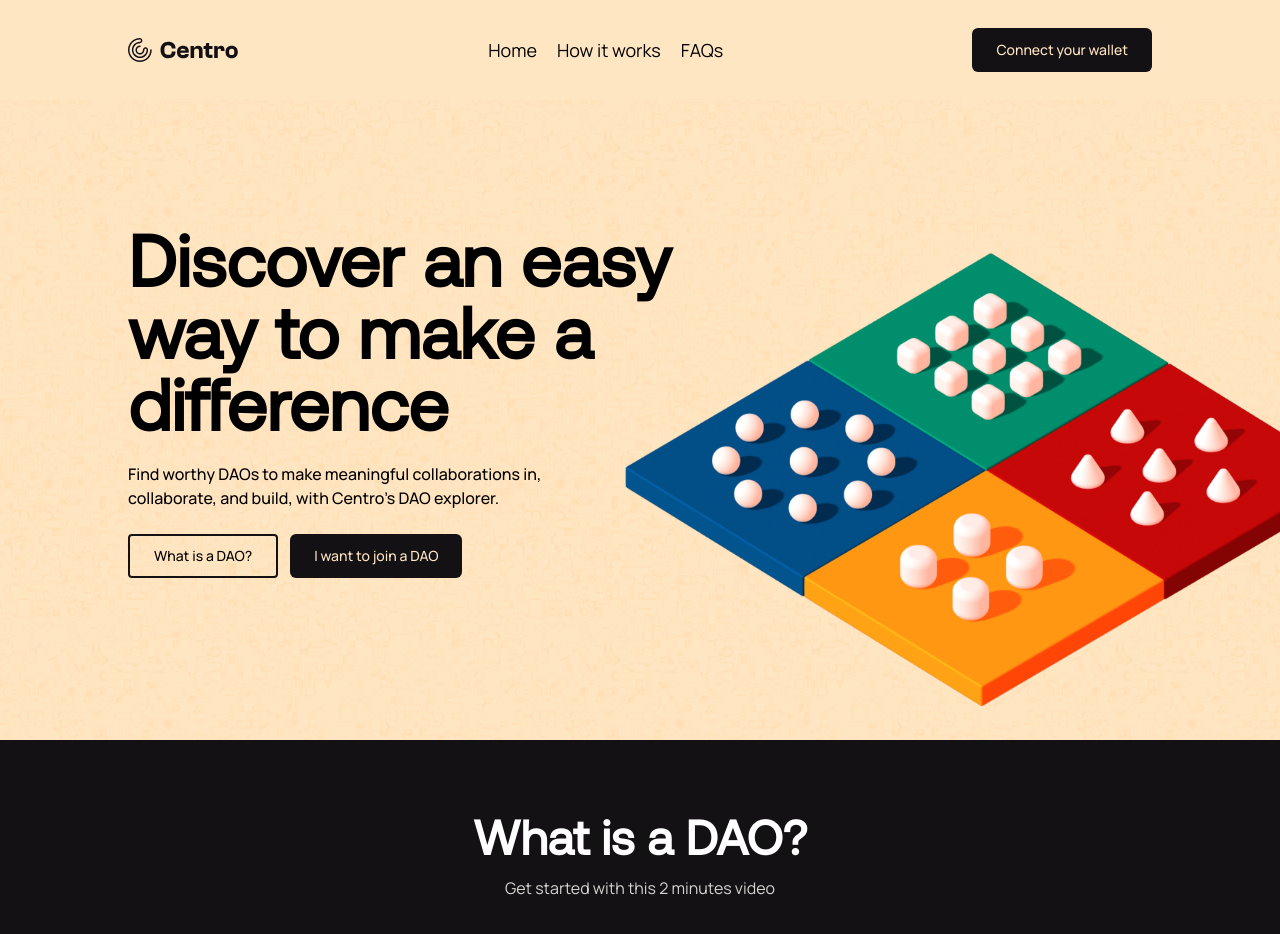
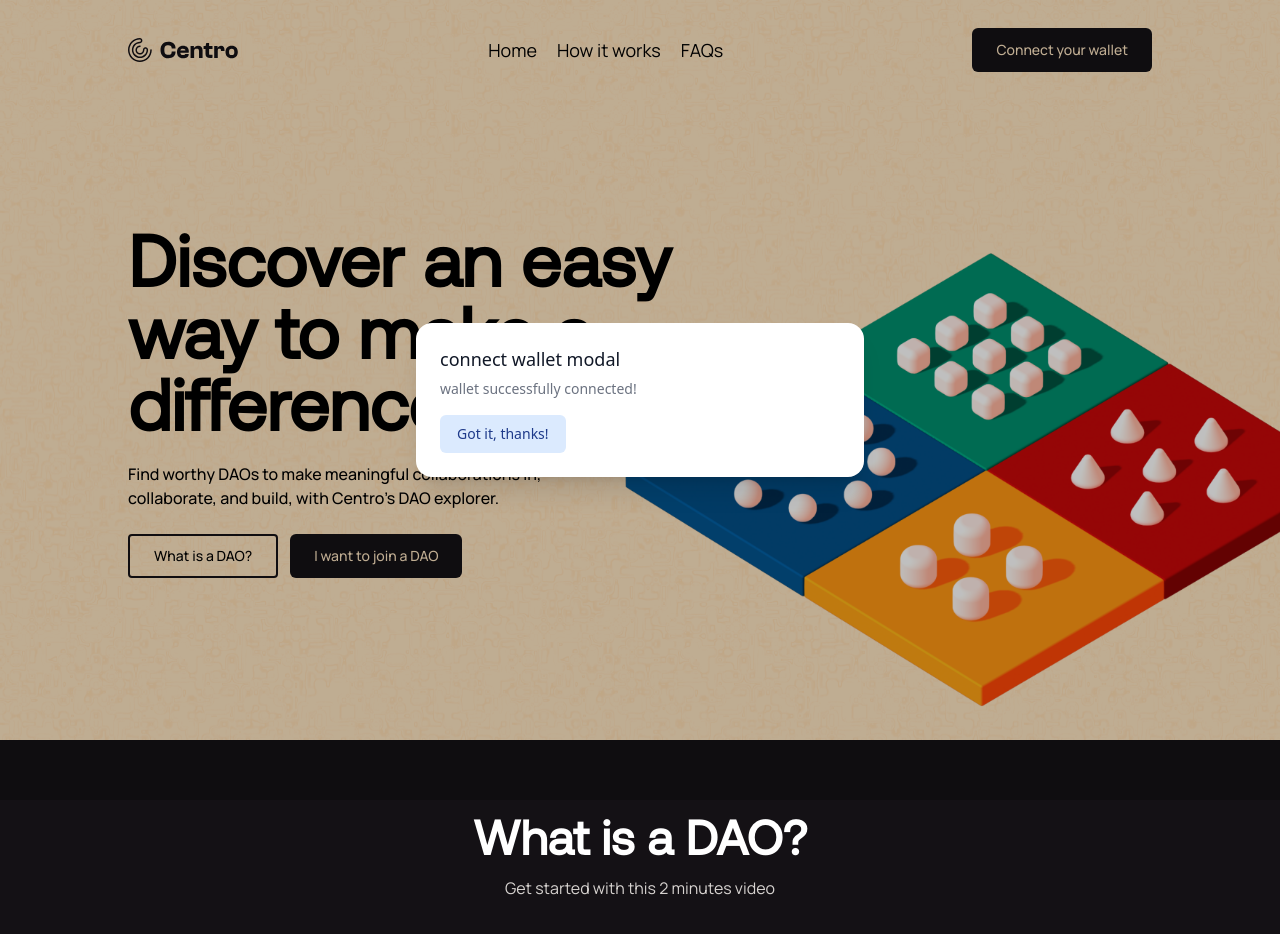
Before and after one commit to CyberGeni/centro, a React (Vite) app: page / in a window 1280 px wide. Both pictures are taken after a click on the button "Connect your wallet". Shown: the top 934 px of the page. Built offline with nearby package versions, Linux system fonts and the light colour scheme; grey boxes are pictures that could not be loaded.

Commit message:
main functionality for connect wallet modal

```diff
--- a/package.json
+++ b/package.json
@@ -9,6 +9,7 @@
     "preview": "vite preview"
   },
   "dependencies": {
+    "@headlessui/react": "^1.7.7",
     "aos": "^2.3.4",
     "react": "^18.2.0",
     "react-dom": "^18.2.0",
--- /dev/null
+++ b/src/components/ConnectWalletButton.jsx
@@ -0,0 +1,89 @@
+import React from "react";
+import { Dialog, Transition } from "@headlessui/react";
+import { Fragment, useState } from "react";
+
+function ConnectWalletButton() {
+  let [isOpen, setIsOpen] = useState(false);
+
+  function toggleModal() {
+    isOpen ? setIsOpen(false) : setIsOpen(true);
+  }
+  //   function closeModal() {
+  //     setIsOpen(false);
+  //   }
+
+  //   function openModal() {
+  //     setIsOpen(true);
+  //   }
+
+  return (
+    <main>
+      <button
+        onClick={toggleModal}
+        className="button button--aylen -z-2 px-6 py-3 font-[Manrope] bg-[#141115] hover:bg-stone-500/0.2 text-[#FFE6C3] hover:text-white relative rounded-md text-sm font-medium overflow-hidden w-max"
+      >
+        Connect your wallet
+      </button>
+
+      {isOpen && (
+        <div className="fixed inset-0 flex items-center justify-center z-[100000]  "></div>
+      )}
+
+      <Transition appear show={isOpen} as={Fragment}>
+        <Dialog as="div" className="relative z-10" onClose={toggleModal}>
+          <Transition.Child
+            as={Fragment}
+            enter="ease-out duration-300"
+            enterFrom="opacity-0"
+            enterTo="opacity-100"
+            leave="ease-in duration-200"
+            leaveFrom="opacity-100"
+            leaveTo="opacity-0"
+          >
+            <div className="fixed inset-0 bg-black bg-opacity-25" />
+          </Transition.Child>
+
+          <div className="fixed inset-0 overflow-y-auto">
+            <div className="flex min-h-full items-center justify-center p-4 text-center">
+              <Transition.Child
+                as={Fragment}
+                enter="ease-out duration-300"
+                enterFrom="opacity-0 scale-95"
+                enterTo="opacity-100 scale-100"
+                leave="ease-in duration-200"
+                leaveFrom="opacity-100 scale-100"
+                leaveTo="opacity-0 scale-95"
+              >
+                <Dialog.Panel className="w-full max-w-md transform overflow-hidden rounded-2xl bg-white p-6 text-left align-middle shadow-xl transition-all">
+                  <Dialog.Title
+                    as="h3"
+                    className="text-lg font-medium leading-6 text-gray-900"
+                  >
+                    connect wallet modal
+                  </Dialog.Title>
+                  <div className="mt-2">
+                    <p className="text-sm text-gray-500">
+                      wallet successfully connected!
+                    </p>
+                  </div>
+
+                  <div className="mt-4">
+                    <button
+                      type="button"
+                      className="inline-flex justify-center rounded-md border border-transparent bg-blue-100 px-4 py-2 text-sm font-medium text-blue-900 hover:bg-blue-200 focus:outline-none focus-visible:ring-2 focus-visible:ring-blue-500 focus-visible:ring-offset-2"
+                      onClick={toggleModal}
+                    >
+                      Got it, thanks!
+                    </button>
+                  </div>
+                </Dialog.Panel>
+              </Transition.Child>
+            </div>
+          </div>
+        </Dialog>
+      </Transition>
+    </main>
+  );
+}
+
+export default ConnectWalletButton;
--- a/src/components/ExternalNavbar.jsx
+++ b/src/components/ExternalNavbar.jsx
@@ -1,27 +1,15 @@
 import React, { useState, useEffect } from "react";
 import { Link } from "react-router-dom";
+import ConnectWalletButton from "./ConnectWalletButton";
 import Logo from "../assets/icons/logo.svg";
-import AOS from "aos";
-import "aos/dist/aos.css";
 import Pattern from "../assets/icons/bg-pattern.svg";
 import "../App.css";
-import Aos from "aos";
+
 function ExternalNavbar() {
-  AOS.init({
-    // Global settings:
-    disable: false, // accepts following values: 'phone', 'tablet', 'mobile', boolean, expression or function
-    initClassName: "aos-init", // class applied after initialization
-    animatedClassName: "aos-animate", // class applied on animation
-    useClassNames: true, // if true, will add content of `data-aos` as classes on scroll
-    duration: 400, // values from 0 to 3000, with step 50ms
-    easing: "ease", // default easing for AOS animations
-    once: false, // whether animation should happen only once - while scrolling down
-    mirror: false, // whether elements should animate out while scrolling past them
-  });
-
   const [isActive, setActive] = useState(false);
   const [prevScrollPos, setPrevScrollPos] = useState(0);
   const [visible, setVisible] = useState(true);
+
   const handleScroll = () => {
     const currentScrollPos = window.scrollY;
 
@@ -42,6 +30,7 @@ function ExternalNavbar() {
 
   function handleClick() {
     isActive ? setActive(false) : setActive(true);
+    console.log('clicked')
     if (window.innerWidth > 768) {
       setActive(true);
     }
@@ -79,9 +68,14 @@ function ExternalNavbar() {
     //   </div>  ${visible ? 'top-0' : ''}
     // </header>
     <header
-      className={`transition-all px-8 sm:px-12 md:px-16 lg:px-28 xl:px-32 py-4 z-50 sticky flex justify-between mx-auto list-none overflow-hidden w-full
+      style={{ backgroundImage: `url(${Pattern})` }}
+      className={`bg-blend-multiply transition-all px-8 sm:px-12 md:px-16 lg:px-28 xl:px-32 py-4 z-10 sticky flex justify-between mx-auto list-none overflow-hidden w-full
         ${isActive ? " bg-[#FFE6C3]" : "backdrop-blur-md"}
-        ${visible ? "top-0 bg-[#FFE6C3]/20 transition-all" : "data-aos fade-down"}
+        ${
+          visible
+            ? "top-0 bg-[#FFE6C3]/20 transition-all"
+            : "data-aos fade-down"
+        }
         `}
     >
       <img src={Logo} alt="" />
@@ -89,7 +83,7 @@ function ExternalNavbar() {
       <div
         className={
           isActive
-            ? "top-0 right-[25vw] z-[1000000] md:left-unset transition-all flex flex-col md:flex-row justify-center w-[75vw] md:w-auto h-screen md:h-fit space-y-4 md:space-y-0 fixed md:relative bg-[#141115] md:bg-transparent text-[#FFE6C3] md:text-[#141115] md:right-[unset] md:space-x-4 md:items-center md:mx-auto md:justify-center"
+            ? "top-0 right-[25vw] z-[1000000] md:left-unset transition-all flex flex-col md:flex-row justify-center w-[75vw] md:w-auto h-screen md:h-fit space-y-4 md:space-y-0 fixed md:relative bg-[#0c0b0c] md:bg-transparent text-[#FFE6C3] md:text-[#141115] md:right-[unset] md:space-x-4 md:items-center md:mx-auto md:justify-center"
             : "transition-all right-[100vw] absolute md:relative md:flex md:justify-between w-full md:left-0 md:text-lg md:my-2"
         }
       >
@@ -107,9 +101,7 @@ function ExternalNavbar() {
       </div>
 
       <div className="flex items-center space-x-6">
-        <button className="button button--aylen -z-2 px-6 py-3 font-[Manrope] bg-[#141115] hover:bg-stone-500/0.2 text-[#FFE6C3] hover:text-white relative rounded-md text-sm font-medium overflow-hidden w-max">
-          Connect your wallet
-        </button>
+        <ConnectWalletButton />
         <svg
           onClick={handleClick}
           xmlns="http://www.w3.org/2000/svg"
--- a/src/pages/Home.jsx
+++ b/src/pages/Home.jsx
@@ -20,7 +20,7 @@ function Home() {
   return (
     <div>
         <ExternalNavbar />
-        <main className="scroll-smooth">
+        <main className="scroll-smooth relative -z-50">
             {/* hero */}
             <div
                 style={{ backgroundImage:`url(${Pattern})` }}
@@ -49,9 +49,9 @@ function Home() {
                         height="315"
                         src="https://www.youtube.com/embed/KHm0uUPqmVE"
                         title="YouTube video player"
-                        frameborder="0"
+                        frameBorder="0"
                         allow="accelerometer; autoplay; clipboard-write; encrypted-media; gyroscope; picture-in-picture"
-                        allowfullscreen
+                        allowFullScreen
                     ></iframe>
                 </div>
 
```
Also changed, not shown: 1 other file (tests, documents, lock files or other folders).
